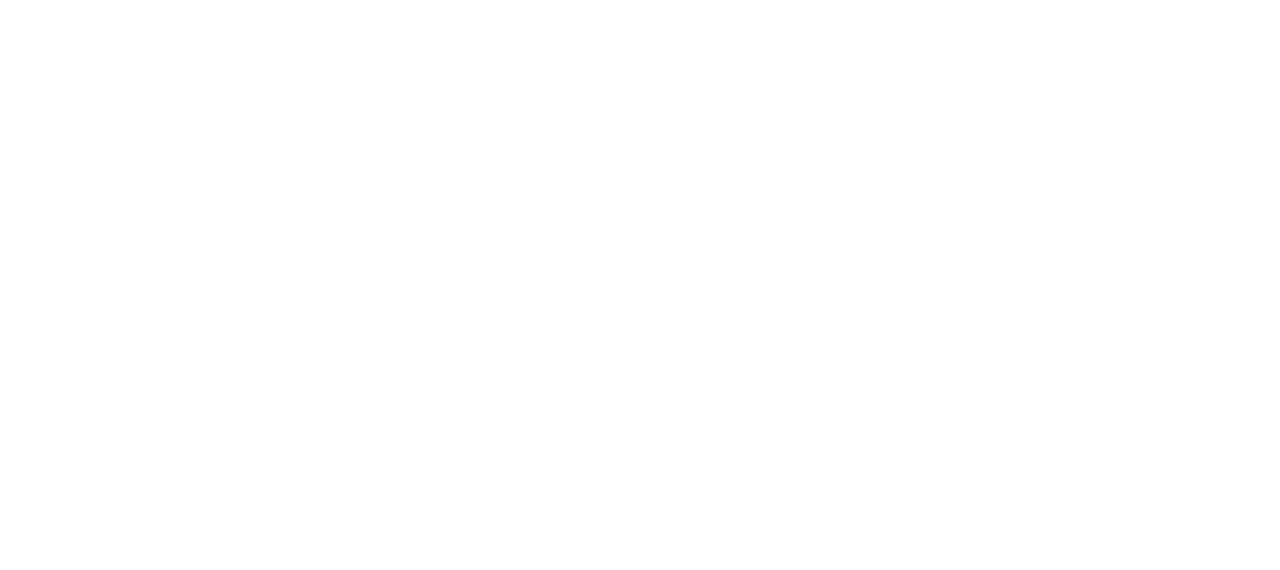
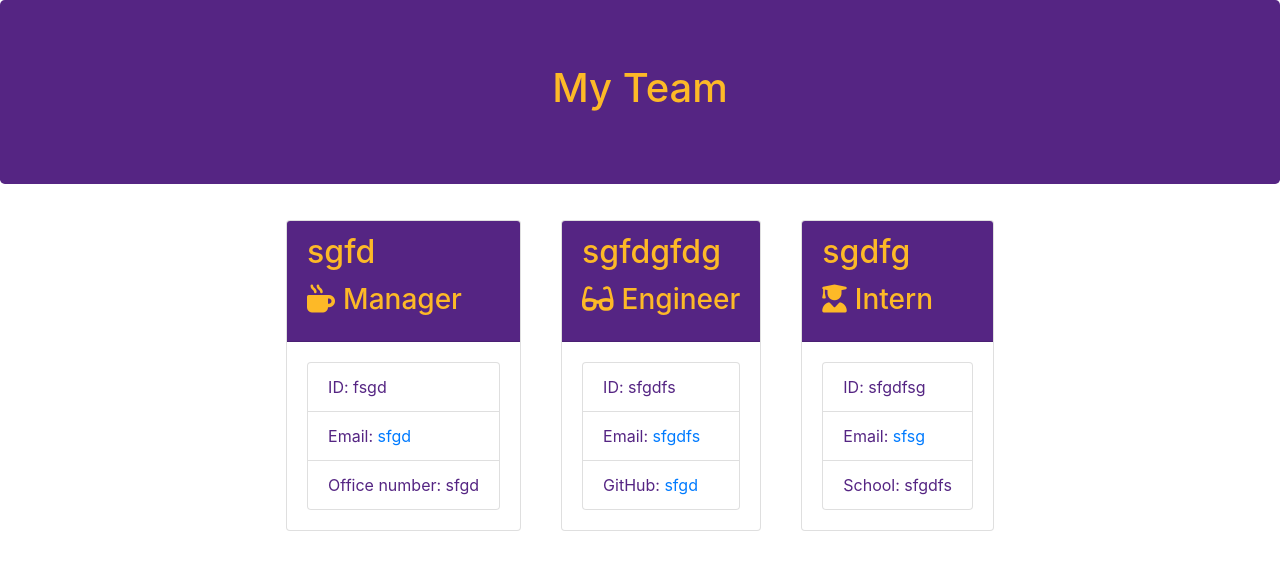
Before and after one commit to Eugenius760/Employee-homework9, a website: page Develop/output/team.html in a window 1280 px wide. Drawn offline with nearby package versions, Linux system fonts and the light colour scheme.

Commit message:
css and HTML

```diff
--- /dev/null
+++ b/Develop/output/style.css
@@ -0,0 +1,23 @@
+#jumbo {
+    text-align: center;
+    font-size: 64px;
+}
+
+.jumbotron {
+    background-color: #552583;
+    color: #FDB927;
+}
+
+.card-header {
+    background-color: #552583;
+    color: #FDB927;
+}
+
+.list-group-item {
+    color: #552583;
+}
+
+.employee-card {
+    margin: 20px;
+
+}
--- a/Develop/output/team.html
+++ b/Develop/output/team.html
@@ -1,12 +1,71 @@
 <!DOCTYPE html>
 <html lang="en">
+
 <head>
-    <meta charset="UTF-8">
-    <meta name="viewport" content="width=device-width, initial-scale=1.0">
-    <link rel="stylesheet" href="https://stackpath.bootstrapcdn.com/bootstrap/4.4.1/css/bootstrap.min.css" integrity="sha384-Vkoo8x4CGsO3+Hhxv8T/Q5PaXtkKtu6ug5TOeNV6gBiFeWPGFN9MuhOf23Q9Ifjh" crossorigin="anonymous">
-    <title>Document</title>
+    <meta charset="UTF-8" />
+    <meta name="viewport" content="width=device-width, initial-scale=1.0" />
+    <meta http-equiv="X-UA-Compatible" content="ie=edge" />
+    <title>My Team</title>
+    <link rel="stylesheet" href="https://stackpath.bootstrapcdn.com/bootstrap/4.3.1/css/bootstrap.min.css"
+        integrity="sha384-ggOyR0iXCbMQv3Xipma34MD+dH/1fQ784/j6cY/iJTQUOhcWr7x9JvoRxT2MZw1T" crossorigin="anonymous">
+    <link rel="stylesheet" href="style.css">
+    <script src="https://kit.fontawesome.com/c502137733.js"></script>
 </head>
+
 <body>
+    <div class="container-fluid">
+        <div class="row">
+            <div class="col-12 jumbotron mb-3 team-heading">
+                <h1 class="text-center">My Team</h1>
+            </div>
+        </div>
+    </div>
+    <div class="container">
+        <div class="row">
+            <div class="team-area col-12 d-flex justify-content-center">
+                <div class="card employee-card">
+    <div class="card-header">
+        <h2 class="card-title">sgfd</h2>
+        <h3 class="card-title"><i class="fas fa-mug-hot mr-2"></i>Manager</h3>
+    </div>
+    <div class="card-body">
+        <ul class="list-group">
+            <li class="list-group-item">ID: fsgd</li>
+            <li class="list-group-item">Email: <a href="mailto:sfgd">sfgd</a></li>
+            <li class="list-group-item">Office number: sfgd</li>
+        </ul>
+    </div>
+</div>
+<div class="card employee-card">
+    <div class="card-header">
+        <h2 class="card-title">sgfdgfdg</h2>
+        <h3 class="card-title"><i class="fas fa-glasses mr-2"></i>Engineer</h3>
+    </div>
+    <div class="card-body">
+        <ul class="list-group">
+            <li class="list-group-item">ID: sfgdfs</li>
+            <li class="list-group-item">Email: <a href="mailto:sfgdfs">sfgdfs</a></li>
+            <li class="list-group-item">GitHub: <a href="https://github.com/sfgd" target="_blank" rel="noopener noreferrer">sfgd</a></li>
+        </ul>
+    </div>
+</div>
+<div class="card employee-card">
+    <div class="card-header">
+        <h2 class="card-title">sgdfg</h2>
+        <h3 class="card-title"><i class="fas fa-user-graduate mr-2"></i>Intern</h3>
+    </div>
+    <div class="card-body">
+        <ul class="list-group">
+            <li class="list-group-item">ID: sfgdfsg</li>
+            <li class="list-group-item">Email: <a href="mailto:sfsg">sfsg</a></li>
+            <li class="list-group-item">School: sfgdfs</li>
+        </ul>
+    </div>
+</div>
 
+            </div>
+        </div>
+    </div>
 </body>
+
 </html>
```
